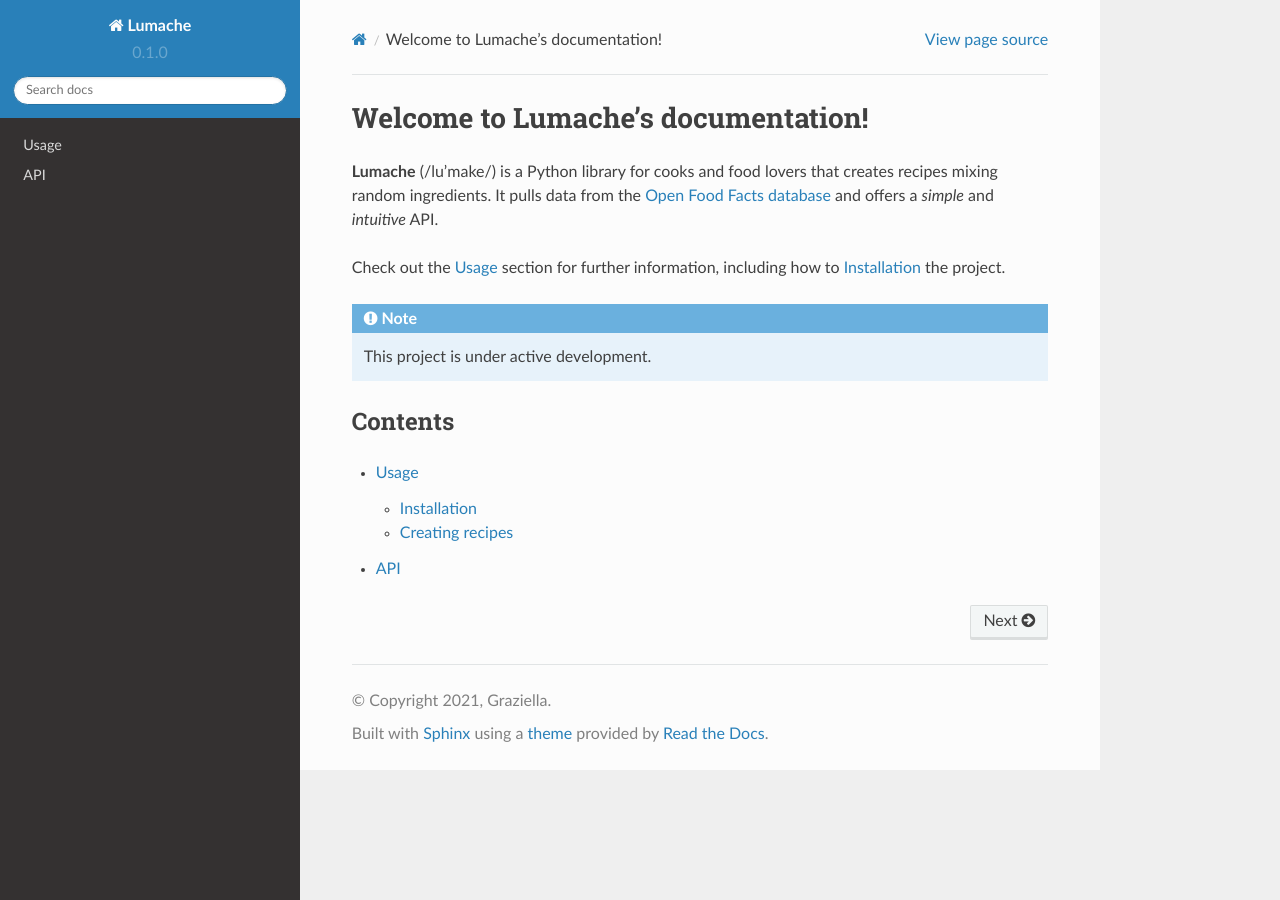
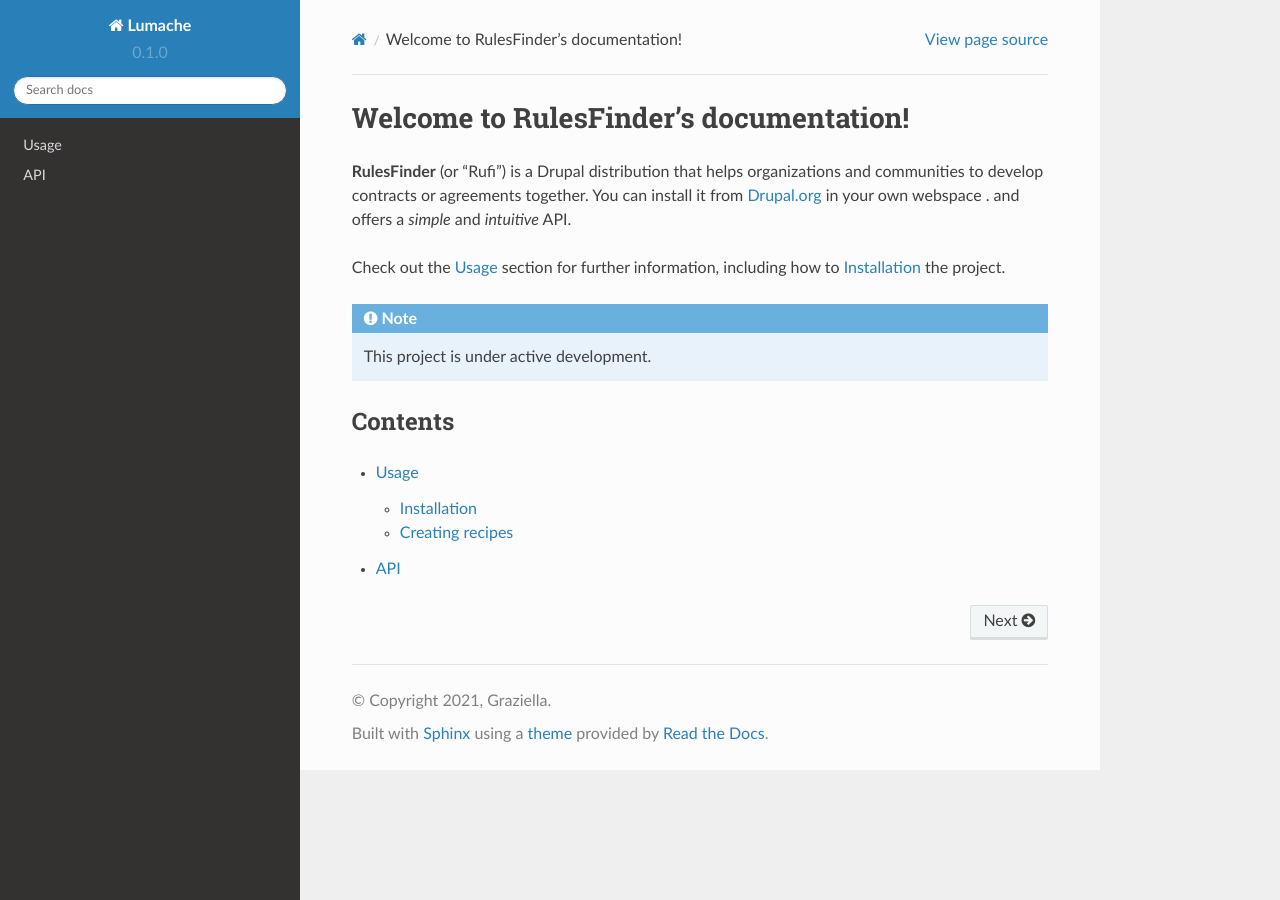
Before and after one commit to jfeltkamp/rulesfinder-docs, a Sphinx documentation site: the page built from docs/source/index.rst, in a window 1280 px wide. Built offline with Sphinx 7.4.7 and the Read the Docs theme 2.0.0, drawn with Linux system fonts in a browser that asks for light colours.

Commit message:
Update index.rst

```diff
--- a/docs/source/index.rst
+++ b/docs/source/index.rst
@@ -1,9 +1,9 @@
-Welcome to Lumache's documentation!
-===================================
+Welcome to RulesFinder's documentation!
+=======================================
 
-**Lumache** (/lu'make/) is a Python library for cooks and food lovers
-that creates recipes mixing random ingredients.
-It pulls data from the `Open Food Facts database <https://world.openfoodfacts.org/>`_
+**RulesFinder** (or "Rufi") is a Drupal distribution that helps organizations and communities
+to develop contracts or agreements together.
+You can install it from `Drupal.org <https://www.drupal.org/project/rules_finder/>`_ in your own webspace .
 and offers a *simple* and *intuitive* API.
 
 Check out the :doc:`usage` section for further information, including
```
